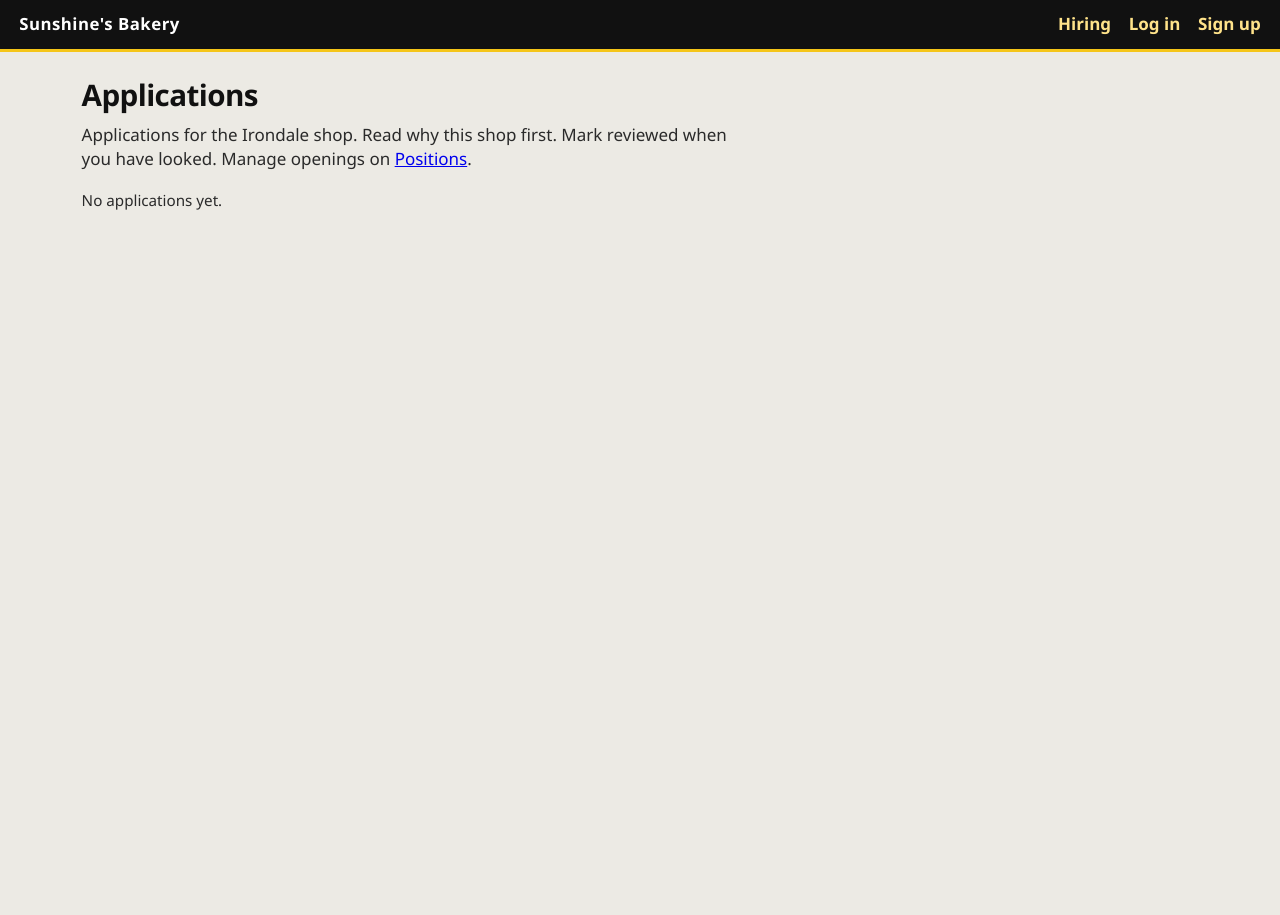
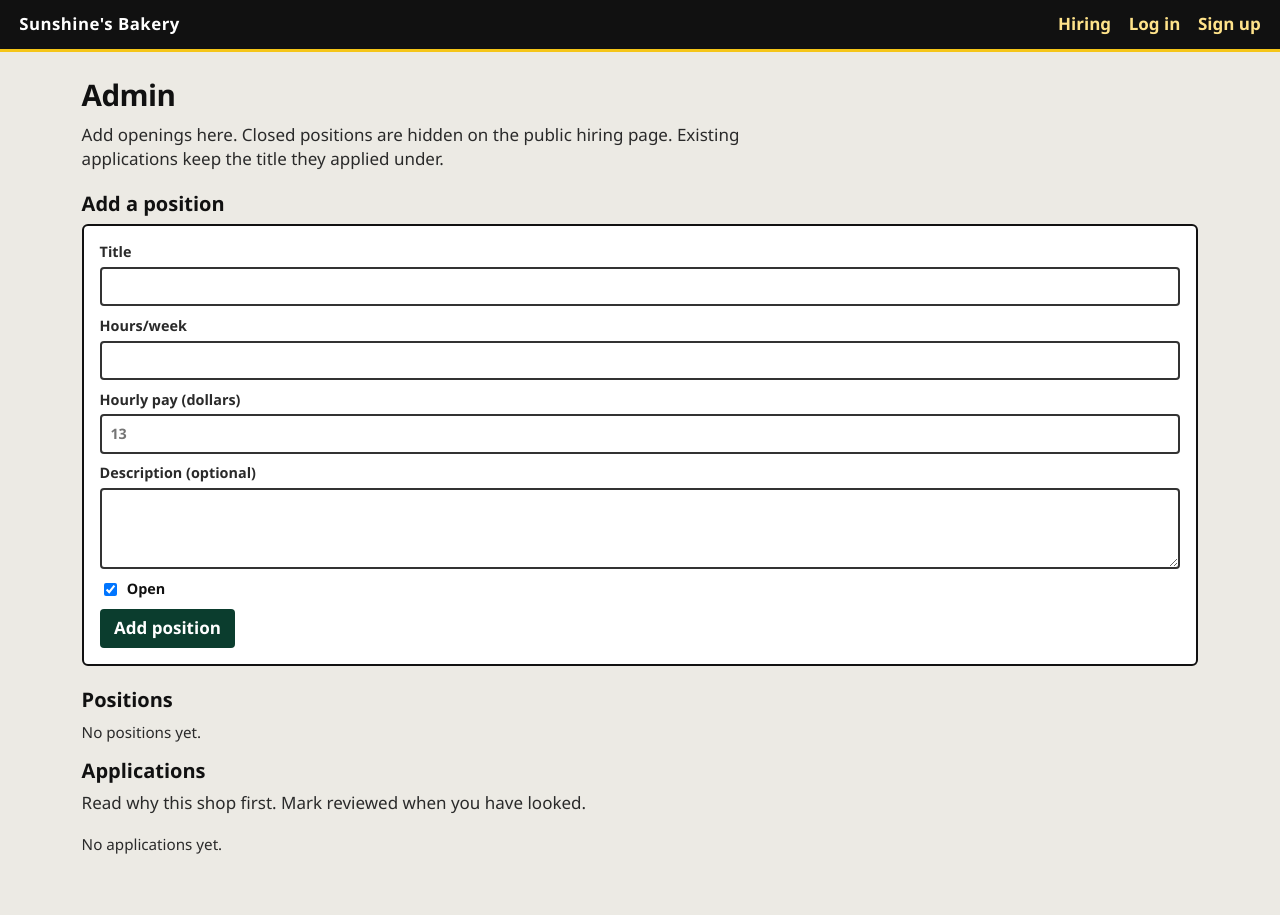
Before and after one commit to glennw56/bakery-apply, a FastAPI app: template templates/admin/index.html in a window 1280 px wide. Before the commit the page ends 210 px from the top, so only its background shows below. Run offline with FastAPI, Linux system fonts and the light colour scheme; the template is opened without the code that fills it, so the values that code supplies are empty.

Commit message:
Put add-job form on /admin with applications.

```diff
--- a/app/main.py
+++ b/app/main.py
@@ -404,7 +404,14 @@ def admin_list(
     store=Depends(get_store),
 ):
     rows = store.list_applications()
-    return render(request, "admin/index.html", admin, applications=rows)
+    positions = store.list_positions()
+    return render(
+        request,
+        "admin/index.html",
+        admin,
+        applications=rows,
+        positions=positions,
+    )
 
 
 @app.post("/admin/applications/{app_id}/review", response_class=HTMLResponse)
@@ -442,14 +449,10 @@ def admin_download_resume(
     return response
 
 
-@app.get("/admin/positions", response_class=HTMLResponse)
-def admin_positions(
-    request: Request,
-    admin=Depends(require_admin),
-    store=Depends(get_store),
-):
-    rows = store.list_positions()
-    return render(request, "admin/positions.html", admin, positions=rows)
+@app.get("/admin/positions")
+def admin_positions_redirect(admin=Depends(require_admin)):
+    _ = admin
+    return _redirect("/admin")
 
 
 @app.post("/admin/positions")
@@ -468,8 +471,8 @@ def admin_create_position(
     hours = _parse_hours(hours_per_week)
     cents = _parse_pay_cents(hourly_pay)
     if not title or hours is None or cents is None:
-        _flash(request, "Title, hours per week, and hourly pay (dollars) are required.")
-        return _redirect("/admin/positions")
+        _flash(request, "Title, hours/week, and hourly pay (dollars) are required.")
+        return _redirect("/admin")
     store.create_position(
         title=title,
         hours_per_week=hours,
@@ -478,41 +481,7 @@ def admin_create_position(
         description=description.strip(),
     )
     _flash(request, "Position added.")
-    return _redirect("/admin/positions")
-
-
-@app.post("/admin/positions/{pos_id}/close")
-def admin_close_position(
-    pos_id: str,
-    request: Request,
-    admin=Depends(require_admin),
-    store=Depends(get_store),
-):
-    _ = admin
-    row = store.get_position(pos_id)
-    if row is None:
-        _flash(request, "Position not found.")
-        return _redirect("/admin/positions")
-    store.update_position(row, open=False)
-    _flash(request, "Position closed. It is hidden from the public hiring page.")
-    return _redirect("/admin/positions")
-
-
-@app.post("/admin/positions/{pos_id}/open")
-def admin_reopen_position(
-    pos_id: str,
-    request: Request,
-    admin=Depends(require_admin),
-    store=Depends(get_store),
-):
-    _ = admin
-    row = store.get_position(pos_id)
-    if row is None:
-        _flash(request, "Position not found.")
-        return _redirect("/admin/positions")
-    store.update_position(row, open=True)
-    _flash(request, "Position reopened.")
-    return _redirect("/admin/positions")
+    return _redirect("/admin")
 
 
 @app.post("/admin/positions/{pos_id}")
@@ -532,22 +501,22 @@ def admin_update_position(
     row = store.get_position(pos_id)
     if row is None:
         _flash(request, "Position not found.")
-        return _redirect("/admin/positions")
+        return _redirect("/admin")
     action = (action or "").strip().lower()
     if action == "close":
         store.update_position(row, open=False)
         _flash(request, "Position closed. It is hidden from the public hiring page.")
-        return _redirect("/admin/positions")
+        return _redirect("/admin")
     if action == "reopen":
         store.update_position(row, open=True)
         _flash(request, "Position reopened.")
-        return _redirect("/admin/positions")
+        return _redirect("/admin")
     title = title.strip()
     hours = _parse_hours(hours_per_week)
     cents = _parse_pay_cents(hourly_pay)
     if not title or hours is None or cents is None:
-        _flash(request, "Title, hours per week, and hourly pay (dollars) are required.")
-        return _redirect("/admin/positions")
+        _flash(request, "Title, hours/week, and hourly pay (dollars) are required.")
+        return _redirect("/admin")
     store.update_position(
         row,
         title=title,
@@ -557,4 +526,4 @@ def admin_update_position(
         description=description.strip(),
     )
     _flash(request, "Position saved.")
-    return _redirect("/admin/positions")
+    return _redirect("/admin")
--- a/templates/admin/index.html
+++ b/templates/admin/index.html
@@ -1,9 +1,84 @@
 {% extends "base.html" %}
-{% block title %}Applications · Sunshine's Bakery{% endblock %}
+{% block title %}Admin · Sunshine's Bakery{% endblock %}
 {% block body_class %}admin{% endblock %}
 {% block content %}
-  <h1>Applications</h1>
-  <p class="lede">Applications for the Irondale shop. Read why this shop first. Mark reviewed when you have looked. Manage openings on <a href="/admin/positions">Positions</a>.</p>
+  <h1>Admin</h1>
+  <p class="lede">Add openings here. Closed positions are hidden on the public hiring page. Existing applications keep the title they applied under.</p>
+
+  <h2>Add a position</h2>
+  <form class="note-form" method="post" action="/admin/positions">
+    <label>Title
+      <input type="text" name="title" required maxlength="128">
+    </label>
+    <label>Hours/week
+      <input type="number" name="hours_per_week" required min="0" step="1">
+    </label>
+    <label>Hourly pay (dollars)
+      <input type="number" name="hourly_pay" required min="0" step="0.01" placeholder="13">
+    </label>
+    <label>Description (optional)
+      <textarea name="description" rows="3" maxlength="2000"></textarea>
+    </label>
+    <label class="check-row">
+      <input type="checkbox" name="open" value="true" checked>
+      Open
+    </label>
+    <button type="submit">Add position</button>
+  </form>
+
+  <h2>Positions</h2>
+  {% if positions %}
+    <div class="app-list">
+      {% for p in positions %}
+        <article class="shop-card {% if not p.open %}role-closed{% endif %}" id="position-{{ p.id }}" data-position-id="{{ p.id }}">
+          <header>
+            <p><strong>{{ p.title }}</strong></p>
+            <p class="status">{% if p.open %}open{% else %}closed{% endif %}</p>
+          </header>
+          <p>{{ p.hours_per_week }} hours/week · {{ p.hourly_pay_display }}</p>
+          {% if p.description %}
+            <p>{{ p.description }}</p>
+          {% endif %}
+          <form class="note-form" method="post" action="/admin/positions/{{ p.id }}">
+            <input type="hidden" name="action" value="save">
+            <label>Title
+              <input type="text" name="title" required maxlength="128" value="{{ p.title }}">
+            </label>
+            <label>Hours/week
+              <input type="number" name="hours_per_week" required min="0" step="1" value="{{ p.hours_per_week }}">
+            </label>
+            <label>Hourly pay (dollars)
+              <input type="number" name="hourly_pay" required min="0" step="0.01" value="{{ p.pay_dollars_input }}">
+            </label>
+            <label>Description (optional)
+              <textarea name="description" rows="3" maxlength="2000">{{ p.description }}</textarea>
+            </label>
+            <label class="check-row">
+              <input type="checkbox" name="open" value="true" {% if p.open %}checked{% endif %}>
+              Open
+            </label>
+            <button type="submit">Save</button>
+          </form>
+          {% if p.open %}
+            <form class="inline-form" method="post" action="/admin/positions/{{ p.id }}">
+              <input type="hidden" name="action" value="close">
+              <button type="submit">Close</button>
+            </form>
+          {% else %}
+            <form class="inline-form" method="post" action="/admin/positions/{{ p.id }}">
+              <input type="hidden" name="action" value="reopen">
+              <button type="submit">Reopen</button>
+            </form>
+          {% endif %}
+        </article>
+      {% endfor %}
+    </div>
+  {% else %}
+    <p class="hint">No positions yet.</p>
+  {% endif %}
+
+  <h2>Applications</h2>
+  <p class="lede">Read why this shop first. Mark reviewed when you have looked.</p>
   {% if applications %}
     <div class="app-list">
       {% for item in applications %}
--- a/templates/base.html
+++ b/templates/base.html
@@ -14,7 +14,6 @@
       <a href="/">Hiring</a>
       {% if user and user.is_admin %}
         <a href="/admin">Applications</a>
-        <a href="/admin/positions">Positions</a>
       {% elif user %}
         <a href="/apply">Apply</a>
         <a href="/application">My application</a>
```
Also changed, not shown: templates/admin/positions.html (deleted, +0 -76 lines).
